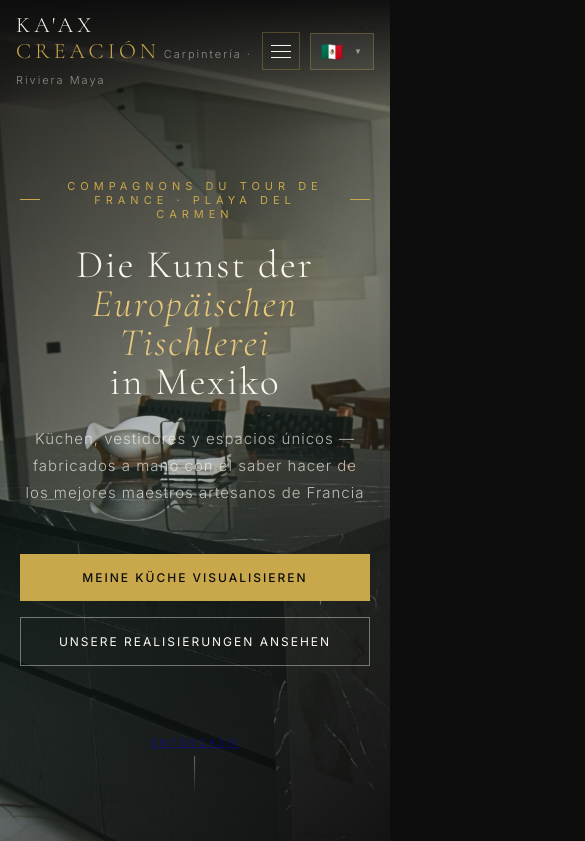
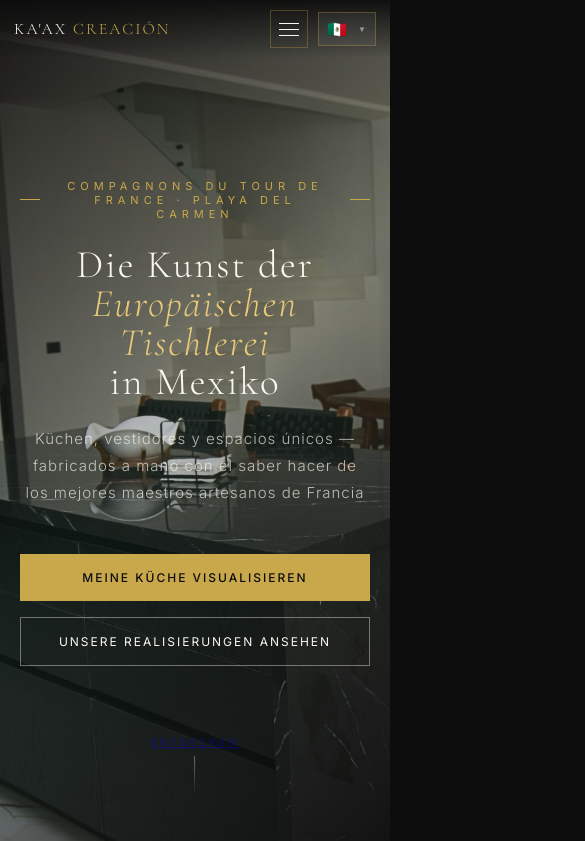
Before and after one commit to kaaxcrecion-arch/kaax-creation, a plain HTML site: page de/index.html in a window 390 px wide. Shown: the top 841 px of the page, 585 px wide, since content can reach past the window. Drawn offline with nearby package versions, Linux system fonts and the light colour scheme.

Commit message:
fix: mobile nav overflow — hide sub-logo, fix flex shrink, enforce overflow-x hidden
Co-Authored-By: Claude Sonnet 4.6 <noreply@anthropic.com>
Claude-Session: https://claude.ai/code/session_01T3tpmcPCfLgf88tMVx6h35

```diff
--- a/de/index.html
+++ b/de/index.html
@@ -214,15 +214,20 @@
     .footer-bottom{padding:20px 30px}
   }
   @media(max-width:768px){
-    nav{padding:12px 16px;gap:8px}
+    html,body{overflow-x:hidden;max-width:100vw}
+    *{box-sizing:border-box}
+    nav{padding:10px 14px;gap:6px;width:100%;max-width:100vw;overflow:hidden}
+    .nav-logo{font-size:16px;letter-spacing:2px;white-space:nowrap;flex-shrink:1;min-width:0;overflow:hidden;text-overflow:ellipsis}
+    .nav-logo sub{display:none}
+    nav>div{flex-shrink:0;gap:8px}
     .nav-links{display:none}
     .nav-cta{display:none}
     .nav-hamburger{display:flex}
-    .lang-select-btn{padding:7px 10px;min-width:60px}
+    .lang-select-btn{padding:6px 8px;min-width:auto}
     .lang-select-btn .lang-code{display:none}
-    .lang-select-btn .flag{font-size:18px}
+    .lang-select-btn .flag{font-size:16px}
     .lang-select-btn .chevron{font-size:8px;margin-left:2px}
-    .lang-dropdown{right:auto;left:0}
+    .lang-dropdown{right:0;left:auto;min-width:160px}
     .stats{grid-template-columns:repeat(2,1fr);padding:40px 20px}
     .stat:nth-child(2){border-right:none}
     .stat:nth-child(3){border-right:1px solid rgba(201,168,76,.15)}
```
Also changed, not shown: en/index.html (+9 -4 lines), fr/index.html (+9 -4 lines), index.html (+9 -4 lines), it/index.html (+9 -4 lines), pt/index.html (+9 -4 lines), ru/index.html (+9 -4 lines).
